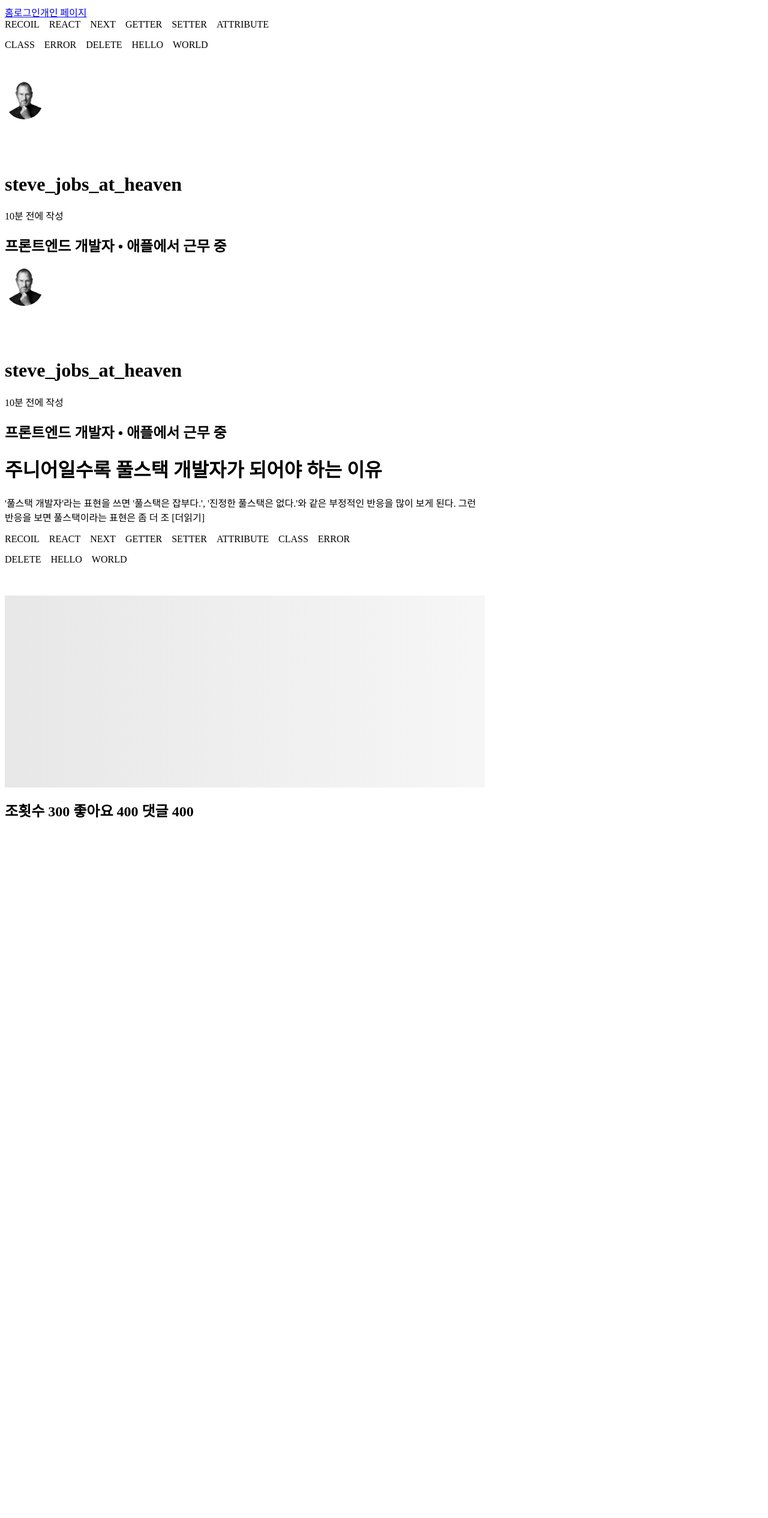
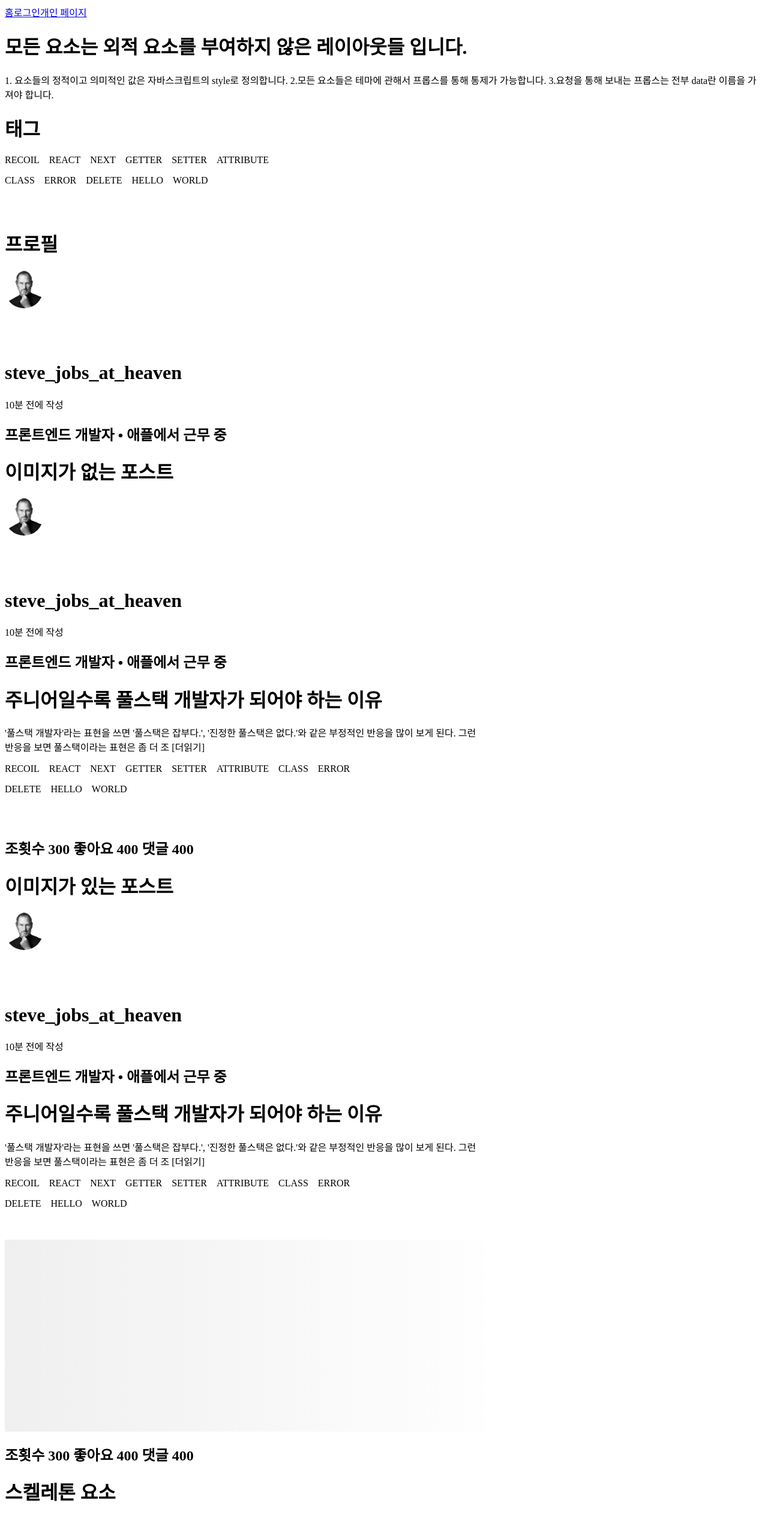
Before and after one commit to kwakseongjae/mulb, a React (Vite) app: page / in a window 1280 px wide. Shown: the whole page at 60% size. Before the commit the page ends 1388 px from the top, so only its background shows below. Built offline with nearby package versions, Linux system fonts and the light colour scheme.

Commit message:
요소 정리

```diff
--- a/package.json
+++ b/package.json
@@ -4,6 +4,7 @@
   "version": "0.0.0",
   "type": "module",
   "scripts": {
+    "tailwind-build": "npx tailwindcss -i ./src/input.css -o ./dist/output.css --watch",
     "dev": "vite",
     "build": "tsc && vite build",
     "lint": "eslint . --ext ts,tsx --report-unused-disable-directives --max-warnings 0",
--- a/src/components/PostWithImage.tsx
+++ b/src/components/Post.tsx
@@ -10,16 +10,17 @@ interface PostProps {
   tags: Array<string>
 }
 //Post에 관한 정의입니다.
-export default function PostWithImage({
+export default function Post({
   data,
   width,
   height,
 }: {
-  data: { profile: ProfileProps; post: PostProps }
+  data: { profile: ProfileProps; post: PostProps; imageUrl?: string }
   width: string
   height: string
 }) {
-  const { title, content, views, likes, comments, profile, tags } = data
+  const { title, content, views, likes, comments, profile, tags, imageUrl } =
+    data
   //전달받은 변수를 통해 포스트 스타일의 정적인 요소를 정의합니다.
   const postStyle = {
     width: width,
@@ -30,7 +31,7 @@ export default function PostWithImage({
       <Profile data={profile} />
       <h1 className={'text-3xl'}>{title}</h1>
       <p>{content}</p>
-      <div className={'absolute'}>
+      <div className={'absolute m-4'}>
         <Tags
           data={tags}
           width={'75%'}
@@ -39,7 +40,14 @@ export default function PostWithImage({
           theme={'roundend-2xl'}
         />
       </div>
-      <Skeleton width={'100%'} height={'20rem'} image={false} desc={false} />
+      {/*후에 Image로 교체합니다*/}
+      <>
+        {imageUrl ? (
+          <Skeleton width={'100%'} height={'20rem'} image={true} desc={false} />
+        ) : (
+          <div className={'w-full h-24'} />
+        )}
+      </>
       <h2>
         {['조횟수', views, '좋아요', likes, '댓글', comments].join(' ').trim()}
       </h2>
--- a/src/components/Skeleton.tsx
+++ b/src/components/Skeleton.tsx
@@ -16,5 +16,23 @@ export default function Skeleton({
     width: width,
     height: height,
   }
-  return <div style={skeletonStyle} className={'_bg-skeleton'}></div>
+  if (image) {
+    return <div className={'_bg-skeleton w-full h-20'} style={skeletonStyle} />
+  }
+  return (
+    <div
+      className={'grid p-4 gap-2 bg-neutral-800 rounded-2xl overflow-hidden'}
+      style={skeletonStyle}
+    >
+      <div className={'_bg-skeleton w-full h-40'} />
+      <div className={'_bg-skeleton w-full h-8'} />
+      <div className={'_bg-skeleton w-full h-8'} />
+      <div className={'_bg-skeleton w-full h-8'} />
+      <div className={'flex gap-8 w-1/2 h-8'}>
+        <div className={'_bg-skeleton'} />
+        <div className={'_bg-skeleton'} />
+        <div className={'_bg-skeleton'} />
+      </div>
+    </div>
+  )
 }
--- a/src/pages/Home.tsx
+++ b/src/pages/Home.tsx
@@ -1,9 +1,8 @@
 import Tags from '@components/Tags.tsx'
 import Profile from '@components/Profile.tsx'
-import PostWithImage from '@components/PostWithImage.tsx'
+import Post from '@components/Post.tsx'
 import Skeleton from '@components/Skeleton.tsx'
 
-const Home = () => {
 //목업 자료를 통해서 SPA 형태의 변수 전달을 시험합니다.
 const mockup_tags = [
   'RECOIL',
@@ -27,7 +26,7 @@ const Home = () => {
   alarmColor: 'bg-green-400',
   width: 'w-full',
 }
-  const mockup_postData = {
+const mockup_postAloneData = {
   profile: mockup_profileData,
   title: '주니어일수록 풀스택 개발자가 되어야 하는 이유',
   content:
@@ -37,8 +36,30 @@ const Home = () => {
   comments: 400,
   tags: mockup_tags,
 }
+const mockup_postWithImage = {
+  profile: mockup_profileData,
+  title: '주니어일수록 풀스택 개발자가 되어야 하는 이유',
+  content:
+    "'풀스택 개발자'라는 표현을 쓰면 '풀스택은 잡부다.', '진정한 풀스택은 없다.'와 같은 부정적인 반응을 많이 보게 된다. 그런 반응을 보면 풀스택이라는 표현은 좀 더 조 [더읽기]",
+  views: 300,
+  likes: 400,
+  comments: 400,
+  tags: mockup_tags,
+  imageUrl: 'true',
+}
+
+const Home = () => {
   return (
     <div>
+      <h1 className={'text-5xl'}>
+        모든 요소는 외적 요소를 부여하지 않은 레이아웃들 입니다.
+      </h1>
+      <p className={'text-2xl'}>
+        1. 요소들의 정적이고 의미적인 값은 자바스크립트의 style로 정의합니다.
+        2.모든 요소들은 테마에 관해서 프롭스를 통해 통제가 가능합니다. 3.요청을
+        통해 보내는 프롭스는 전부 data란 이름을 가져야 합니다.
+      </p>
+      <h1 className={'text-4xl mt-16'}>태그</h1>
       <Tags
         data={mockup_tags}
         width={'30rem'}
@@ -46,11 +67,26 @@ const Home = () => {
         theme={'rounded-3xl'}
         maxColum={2}
       />
+      <h1 className={'text-4xl mt-16'}>프로필</h1>
       <Profile data={mockup_profileData} />
-      <PostWithImage
+      <h1 className={'text-4xl mt-16'}>이미지가 없는 포스트</h1>
+      <Post
         width={'50rem'}
         height={'fit-content'}
-        data={mockup_postData}
+        data={mockup_postAloneData}
+      />
+      <h1 className={'text-4xl mt-16'}>이미지가 있는 포스트</h1>
+      <Post
+        width={'50rem'}
+        height={'fit-content'}
+        data={mockup_postWithImage}
+      />
+      <h1 className={'text-4xl mt-16'}>스켈레톤 요소</h1>
+      <Skeleton
+        width={'40rem'}
+        height={'fit-content'}
+        image={false}
+        desc={false}
       />
     </div>
   )
--- a/src/styles/GlobalStyle.tsx
+++ b/src/styles/GlobalStyle.tsx
@@ -1,5 +1,6 @@
 import { createGlobalStyle } from 'styled-components'
 import { normalize } from 'styled-normalize'
+import 'dist/output.css'
 const GlobalStyle = createGlobalStyle`
     ${normalize}
     body {
```
Also changed, not shown: tailwind.config.js (+8 -2 lines). Lines whose indentation alone changed are shown as unchanged.
